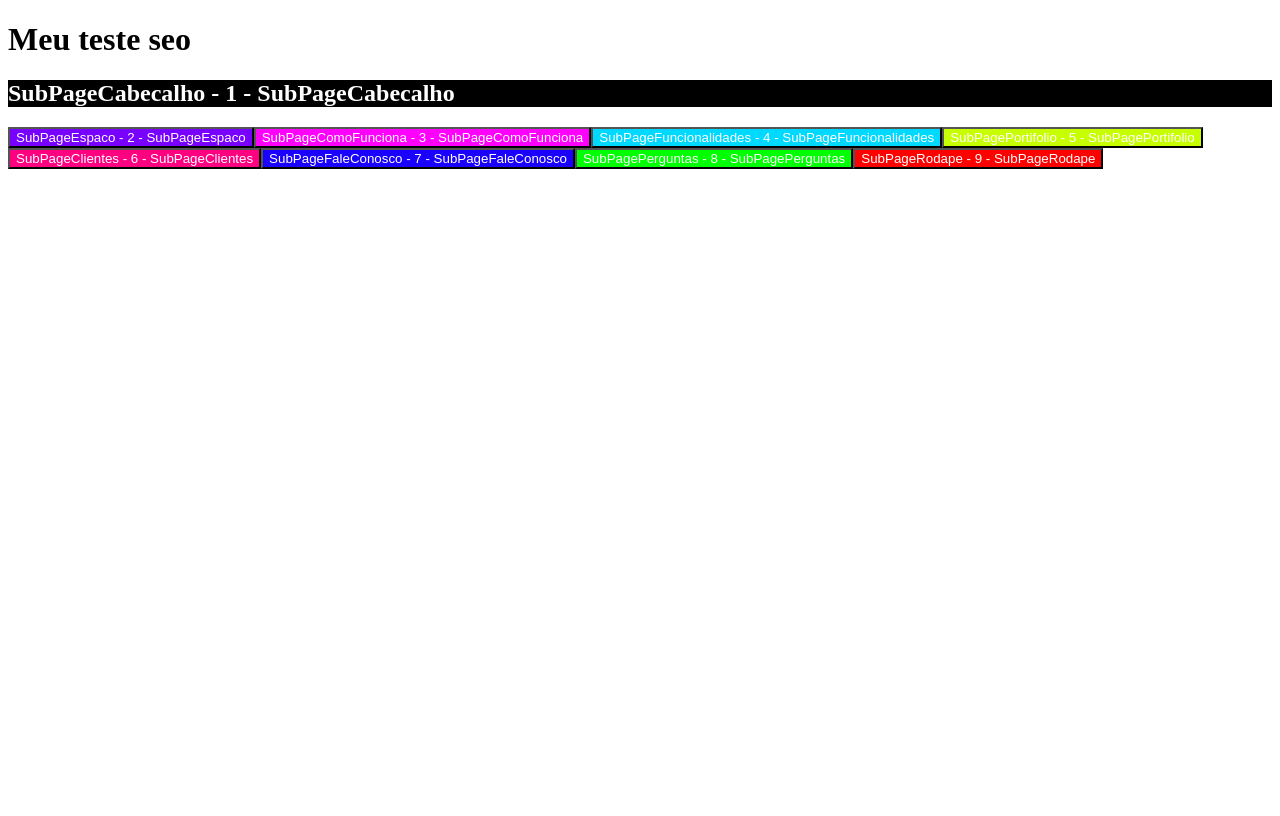
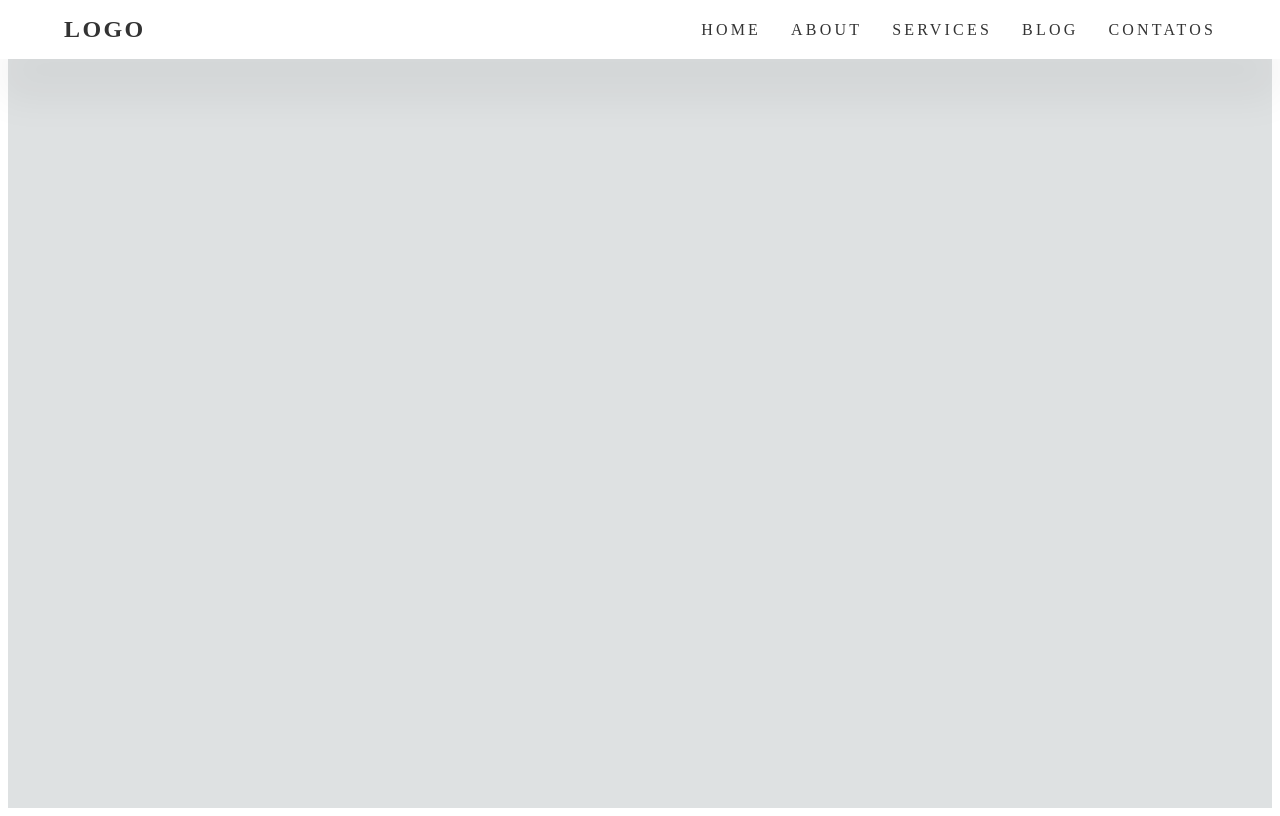
Before and after one commit to BrunoSoaresE/Manga, a Next.js app: page / in a window 1280 px wide. Built offline with nearby package versions, Linux system fonts and the light colour scheme.

Commit message:
Inicio dev

```diff
--- a/package.json
+++ b/package.json
@@ -20,6 +20,7 @@
   "dependencies": {
     "next": "^13.0.0",
     "react": "^18.2.0",
-    "react-dom": "^18.2.0"
+    "react-dom": "^18.2.0",
+    "react-icons": "^4.6.0"
   }
 }
--- a/pages/index.js
+++ b/pages/index.js
@@ -1,14 +1,9 @@
 import Head from 'next/head';
 import React from 'react';
-import { SubPageCabecalho } from '../subPages/Cabecalho/Cabecalho';
-import { SubPageClientes } from '../subPages/Clientes/Clientes';
-import { SubPageComoFunciona } from '../subPages/ComoFunciona/ComoFunciona';
-import { SubPageEspaco } from '../subPages/Espaco/Espaco';
-import { SubPageFaleConosco } from '../subPages/FaleConosco/FaleConosco';
-import { SubPageFuncionalidades } from '../subPages/Funcionalidades/Funcionalidades';
-import { SubPagePerguntas } from '../subPages/Perguntas/Perguntas';
-import { SubPagePortifolio } from '../subPages/Portifolio/Portifolio';
-import { SubPageRodape } from '../subPages/Rodape/Rodape';
+import styles from '../styles.module.css';
+import { SubPageAppBar } from '../subPages/AppBar/AppBar';
+
+
 
 function Home() {
     /*https://seoanalyzer.me/domain/tecmanga.com.br/update
@@ -20,7 +15,7 @@ function Home() {
 
 
 
-    return (<div className="application">
+    return ( <div className={styles.application}>
         <Head>
             <title>TecManga - Veja como ter um site sem preocupações</title>
             <meta property="og:title" content="TecManga - Veja como ter um site sem preocupações" />
@@ -29,18 +24,35 @@ function Home() {
             <meta property="og:description" content="Seu site está próximo de se tornar realidade a TecManga vai ajuda-lo a tornar seu sonho realidade sem dor de cabeça." />
 
             <meta property="og:image" content="https://ahrefs.com/blog/wp-content/uploads/2019/12/fb-how-to-become-an-seo-expert.png" alt='Logo TecManga' />
-            <link rel='icon' href='/favicon.ico'  alt='Logo TecManga' />
+            <link rel='icon' href='/favicon.ico' alt='Logo TecManga' />
 
             <meta name="author" content="TecManga" />
             <meta name="copyright" content="© 2022 TecManga" />
 
             <meta property='og:url' content='https://tecmanga.com.br/' />
-            <meta property='og:type' content='website'/>
+            <meta property='og:type' content='website' />
             <meta http-equiv="content-language" content="pt-br, en-US" />
         </Head>
 
+        {/*  <Script type="module" src="https://unpkg.com/ionicons@5.5.2/dist/ionicons/ionicons.esm.js"/>
+        <Script nomodule src="https://unpkg.com/ionicons@5.5.2/dist/ionicons/ionicons.js"/>
 
-        <h1>Meu teste seo</h1>
+        <ion-icon name="heart" size="small"></ion-icon>
+        <ion-icon name="heart" size="large"></ion-icon>
+        <ion-icon name="heart" size="large"></ion-icon>
+
+
+        <ion-icon name="heart" size="large"></ion-icon>
+        <ion-icon name="heart-outline" size="large"></ion-icon>
+        <ion-icon name="heart-sharp" size="large"></ion-icon>
+*/}
+
+
+
+
+
+        <SubPageAppBar name="0 - SubPageAppBar"></SubPageAppBar>
+         {/*
         <SubPageCabecalho name="1 - SubPageCabecalho"></SubPageCabecalho>
         <SubPageEspaco name="2 - SubPageEspaco"></SubPageEspaco>
         <SubPageComoFunciona name="3 - SubPageComoFunciona"></SubPageComoFunciona>
@@ -49,8 +61,8 @@ function Home() {
         <SubPageClientes name="6 - SubPageClientes"></SubPageClientes>
         <SubPageFaleConosco name="7 - SubPageFaleConosco"></SubPageFaleConosco>
         <SubPagePerguntas name="8 - SubPagePerguntas"></SubPagePerguntas>
-        <SubPageRodape name="9 - SubPageRodape"></SubPageRodape>
+        <SubPageRodape name="9 - SubPageRodape"></SubPageRodape>*/}
 
-    </div>)
+        </div>)
 }
 export default Home
--- a/styles.module.css
+++ b/styles.module.css
@@ -1,10 +1,7 @@
-.hello {
-    font: 15px Helvetica, Arial, sans-serif;
-    background: #eee;
-    padding: 100px;
-    text-align: center;
-    transition: 100ms ease-in background;
+  .application{
+    background: #dee1e2;
+
+    min-height: 100vh;
+    overflow-x: auto;
+
   }
-  .hello:hover {
-    background: #ccc;
-  }
--- /dev/null
+++ b/subPages/AppBar/AppBar.js
@@ -0,0 +1,28 @@
+import { CgMenu } from "react-icons/cg";
+
+import styles from './AppBar.module.css';
+
+export function SubPageAppBar(props) {
+  return (
+    <header className={styles.header}>
+
+        <a href='#' className={styles.logo}>Logo</a>
+        <div className={styles.group}>
+          <ul className={styles.navigation}>
+
+            <li><a href="#">Home</a></li>
+            <li><a href="#">About</a></li>
+            <li><a href="#">Services</a></li>
+            <li><a href="#">Blog</a></li>
+            <li><a href="#">Contatos</a></li>
+          </ul>
+          <CgMenu className={styles.menuToggle} />
+
+
+
+      </div>
+
+    </header>
+
+  );
+}
--- /dev/null
+++ b/subPages/AppBar/AppBar.module.css
@@ -0,0 +1,93 @@
+.header
+{
+  background: #fff;
+  position: absolute;
+  top: 0;
+  left: 0;
+  width: 100%;
+
+
+  display:  flex;
+  justify-content: space-between;
+  align-items: center;
+  box-shadow:  0 5vh 5vh rgba(0,0,0,0.05);
+}
+
+.logo
+{
+  color: #333;
+  text-decoration: none;
+  font-size: 1.5em;
+  font-weight: 700;
+  text-transform: uppercase;
+  letter-spacing: 0.1em;
+  padding-top: 2vh;
+  padding-bottom: 2vh;
+  padding-left: 5vw;
+}
+.group
+{
+  display: flex;
+  align-items: center;
+  padding-right: 5vw;
+  padding-left: 5vw;
+}
+.header ul
+{
+  position: relative;
+  display: flex;
+  gap: 30px;
+}
+.header ul li
+{
+  list-style: none;
+}
+.header ul li a
+{
+  position: relative;
+  text-decoration: none;
+  font-size: 1em;
+  color: #333;
+  text-transform: uppercase;
+  letter-spacing: 0.2em;
+}
+.header ul li a::before
+{
+ content: '';
+ position: absolute;
+ bottom: -0.2vh;
+ width: 100%;
+ height: 2px;
+ background: #333;
+ transform: scaleX(0);
+ transition: 0.5s ease-in-out;
+ transform-origin: right;
+}
+.header ul li a:hover::before
+{
+  transform: scaleX(1);
+  transform-origin: left;
+}
+.menuToggle
+{
+  position: relative;
+  display: none;
+}
+
+@media(max-width: 800px)
+{
+  .menuToggle
+  {
+    position: absolute;
+    right: 5vw;
+    display: block;
+    font-size: 2em;
+    cursor: pointer;
+  }
+
+  .header .navigation
+  {
+    opacity: 0;
+    visibility: hidden;
+  }
+}
--- /dev/null
+++ b/subPages/AppBar/index.js
@@ -0,0 +1 @@
+export { default as AppBar } from './SubPageAppBar';
```
Also changed, not shown: 1 other file (tests, documents, lock files or other folders).
